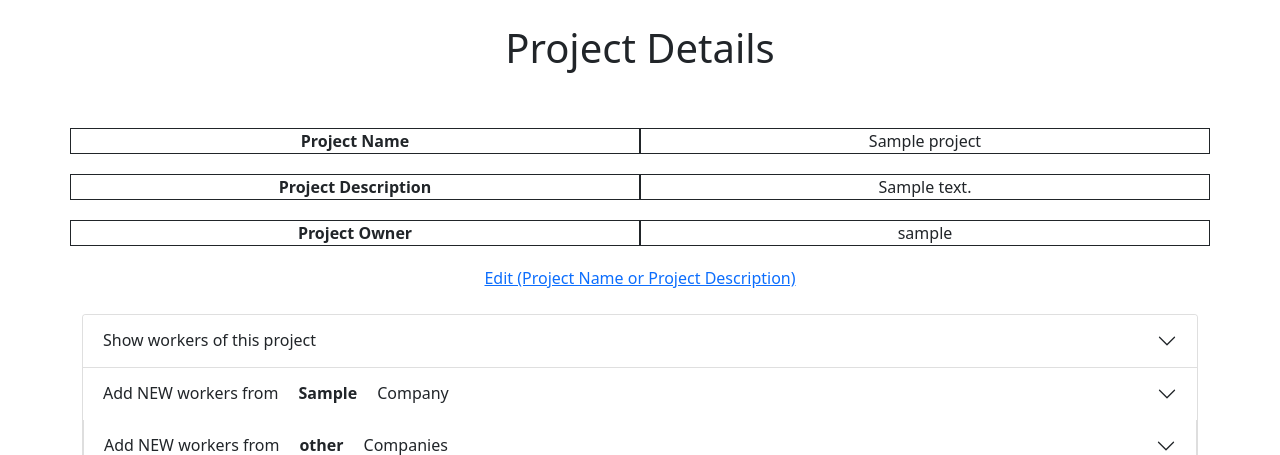
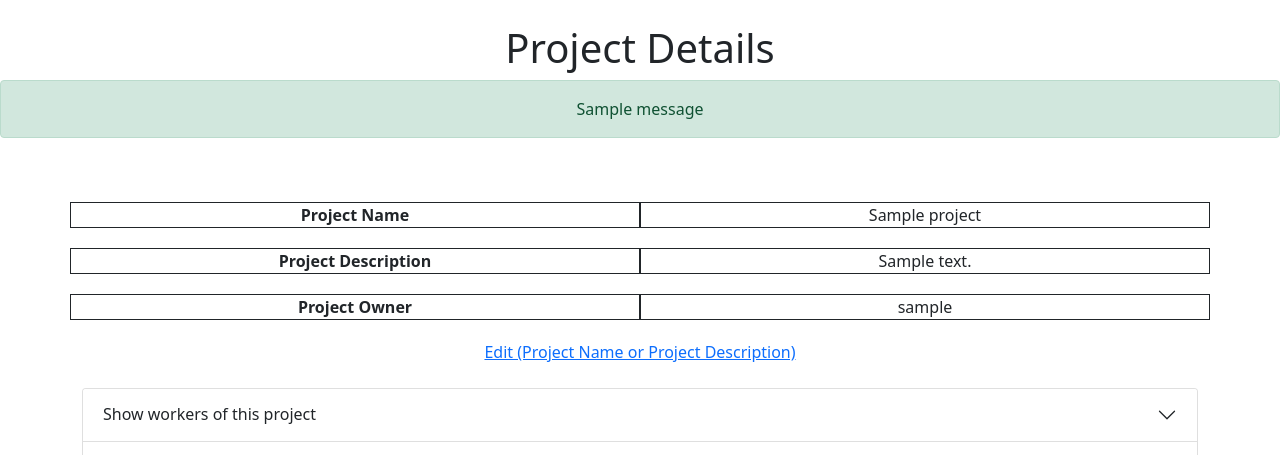
Before and after one commit to j-yeskay/pms-django, a Django app: page /projects/1/ in a window 1280 px wide. Shown: the part 58-513 px from the top of the page. Run offline with Django 3.2, Linux system fonts and the light colour scheme; a user stored in the database is signed in; tables that the repository leaves empty hold one stand-in row (values such as "Sample post"); one stand-in notice (Sample message) is shown.

Commit message:
add and relieve messages

```diff
--- a/pms/templates/pms/projectdetails.html
+++ b/pms/templates/pms/projectdetails.html
@@ -4,6 +4,13 @@
 	<br>
 	<center>
 	<h1>Project Details</h1>
+	{% for message in messages %}
+		{% if message.level_tag == 'success' %}
+			<div class = "alert alert-success">{{ message }}</div>
+		{% else %}
+			<div class = "alert alert-danger">{{ message }}</div>
+		{% endif %}
+	{% endfor %}
 	<br><br>
 	<div class = "container">
 		{% for detail in project %}
--- a/pms/views.py
+++ b/pms/views.py
@@ -26,10 +26,9 @@ def CreateProjectView(request):
 		owner = request.user
 		name = request.POST['name']
 		description = request.POST['description']
-		Project.objects.create(owner = owner, name = name, description = description)
-		return redirect('home')
-
-
+		p = Project.objects.create(owner = owner, name = name, description = description)
+		messages.info(request, "Project Created Successfully!")
+		return redirect('projectdetails', projectid = p.pk)
 
 	return render(request, 'pms/createproject.html')
 
@@ -76,6 +75,7 @@ def AddWorkersView(request, projectid, workerid):
 		worker = User.objects.get(id = workerid)
 		project = Project.objects.get(id = projectid)
 		project.workers.add(worker)
+		messages.info(request, str(worker.username) + " added to project!")
 	return redirect('projectdetails', projectid = projectid)
 
 
@@ -86,6 +86,7 @@ def RelieveFromProjectView(request, projectid, workerid):
 		project = Project.objects.get(id = projectid)
 		worker = project.workers.get(id = workerid)
 		project.workers.remove(worker)
+		messages.error(request, str(worker.username) + " relieved from project!")
 	return redirect('projectdetails', projectid = projectid)
 
 
```
